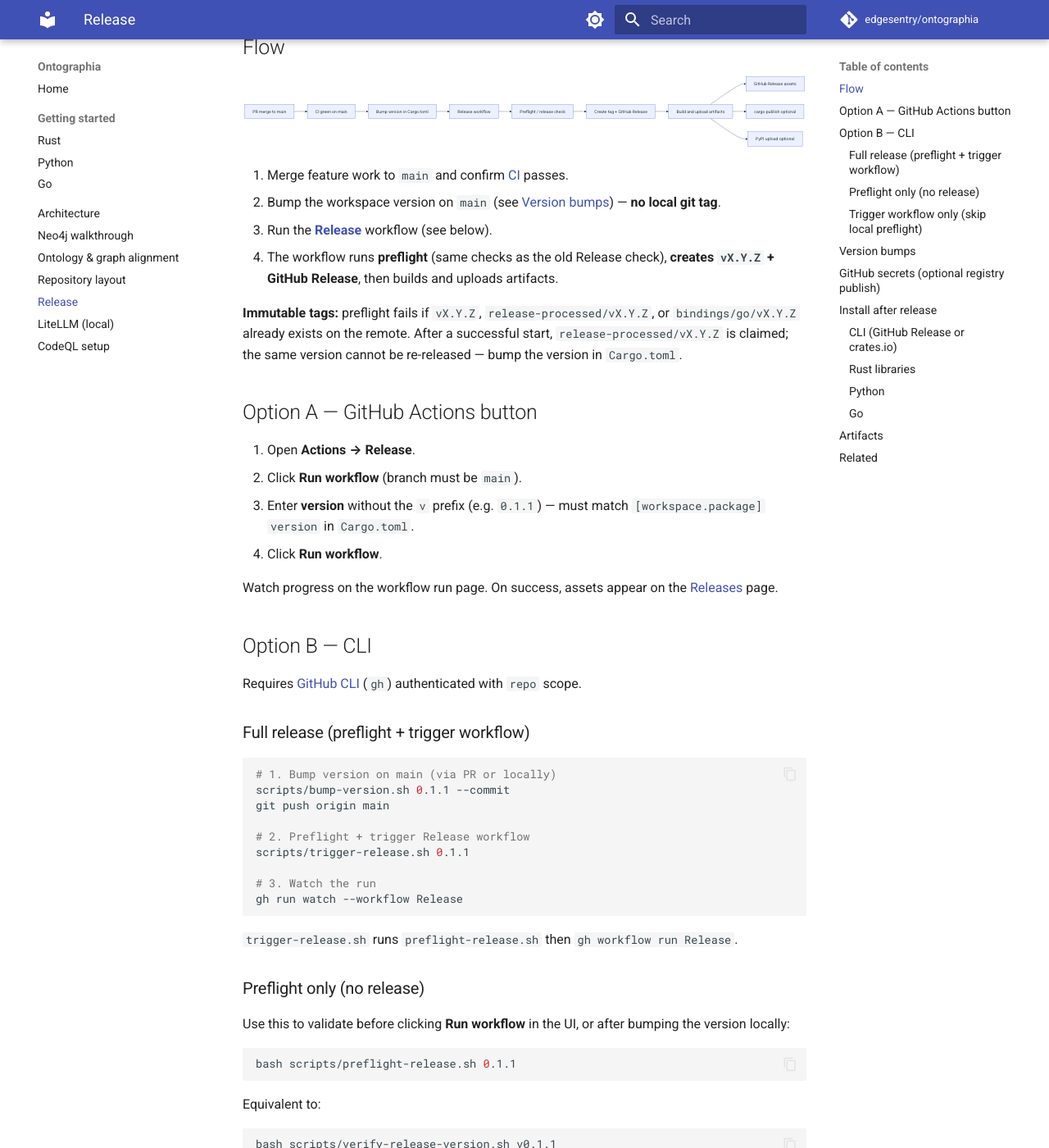
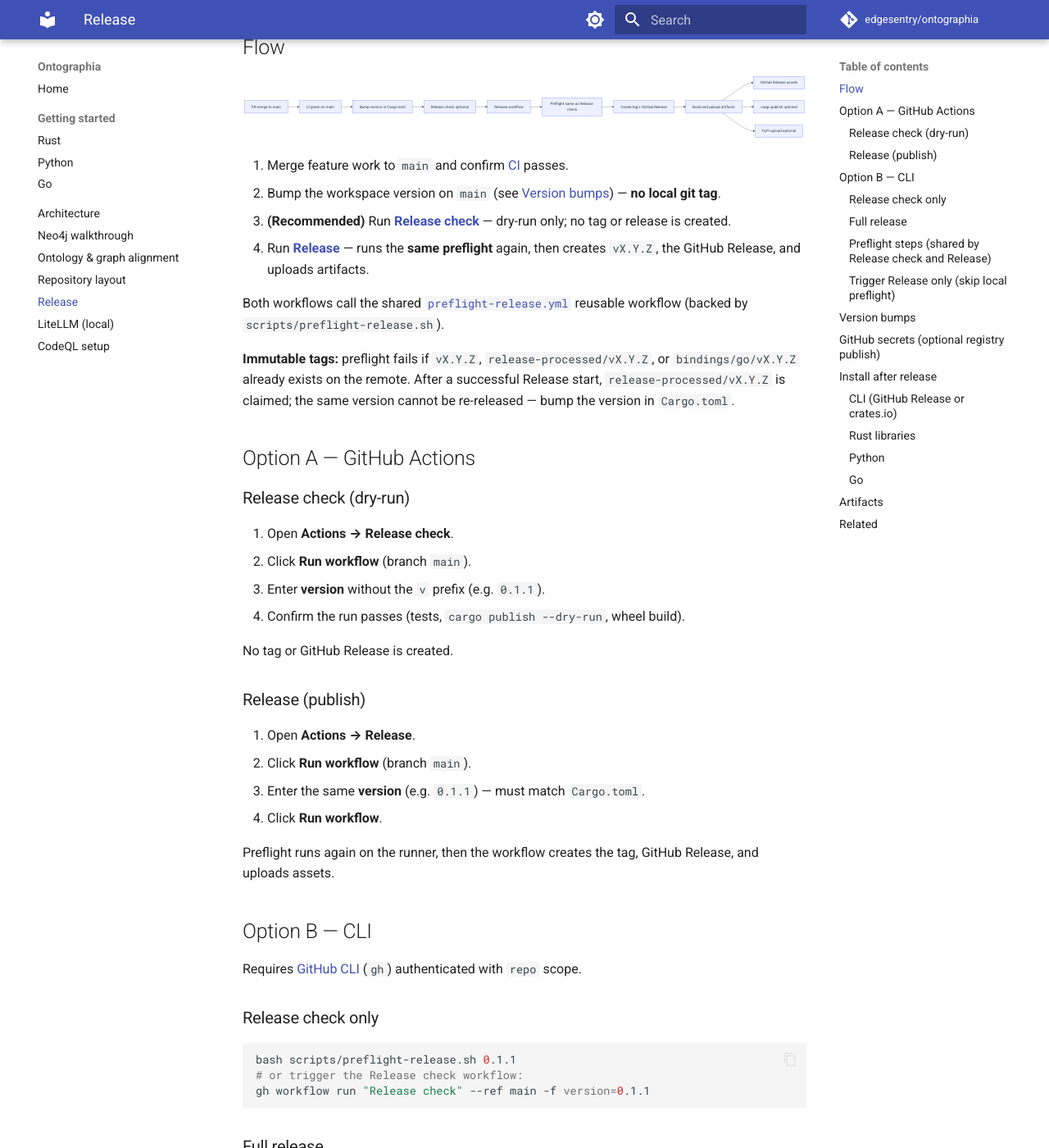
Before and after one commit to edgesentry/ontographia, an MkDocs documentation site: the page built from docs/release.md, in a window 1280 px wide and 1400 px high, scrolled down 231 px. Shown: the whole window at 82% size. Built offline with MkDocs 1.6.1 and Material for MkDocs 9.7.7, drawn with Linux system fonts in a browser that asks for light colours; comment, search, counter and statistics services are not loaded; some of the changed text lies outside the part shown.

Commit message:
Restore Release check workflow sharing preflight with Release.
Extract reusable preflight-release.yml so Release check (dry-run) and
Release (first stage) run identical validation via preflight-release.sh.

Co-authored-by: Cursor <cursoragent@cursor.com>

````diff
--- a/docs/release.md
+++ b/docs/release.md
@@ -8,8 +8,9 @@ Ontographia ships **Rust crates + CLI**, a **Python wheel** (PyPI), and **Go bin
 flowchart LR
   A[PR merge to main] --> B[CI green on main]
   B --> C[Bump version in Cargo.toml]
-  C --> D[Release workflow]
-  D --> E1[Preflight / release check]
+  C --> D[Release check optional]
+  D --> E[Release workflow]
+  E --> E1[Preflight same as Release check]
   E1 --> E2[Create tag + GitHub Release]
   E2 --> F[Build and upload artifacts]
   F --> G1[GitHub Release assets]
@@ -19,49 +20,66 @@ flowchart LR
 
 1. Merge feature work to `main` and confirm [CI](https://github.com/edgesentry/ontographia/actions/workflows/ci.yml) passes.
 2. Bump the workspace version on `main` (see [Version bumps](#version-bumps)) — **no local git tag**.
-3. Run the **[Release](https://github.com/edgesentry/ontographia/actions/workflows/release.yml)** workflow (see below).
-4. The workflow runs **preflight** (same checks as the old Release check), **creates `vX.Y.Z` + GitHub Release**, then builds and uploads artifacts.
+3. **(Recommended)** Run **[Release check](https://github.com/edgesentry/ontographia/actions/workflows/release-check.yml)** — dry-run only; no tag or release is created.
+4. Run **[Release](https://github.com/edgesentry/ontographia/actions/workflows/release.yml)** — runs the **same preflight** again, then creates `vX.Y.Z`, the GitHub Release, and uploads artifacts.
 
-**Immutable tags:** preflight fails if `vX.Y.Z`, `release-processed/vX.Y.Z`, or `bindings/go/vX.Y.Z` already exists on the remote. After a successful start, `release-processed/vX.Y.Z` is claimed; the same version cannot be re-released — bump the version in `Cargo.toml`.
+Both workflows call the shared [`preflight-release.yml`](https://github.com/edgesentry/ontographia/blob/main/.github/workflows/preflight-release.yml) reusable workflow (backed by `scripts/preflight-release.sh`).
 
-## Option A — GitHub Actions button
+**Immutable tags:** preflight fails if `vX.Y.Z`, `release-processed/vX.Y.Z`, or `bindings/go/vX.Y.Z` already exists on the remote. After a successful Release start, `release-processed/vX.Y.Z` is claimed; the same version cannot be re-released — bump the version in `Cargo.toml`.
+
+## Option A — GitHub Actions
+
+### Release check (dry-run)
+
+1. Open **Actions → Release check**.
+2. Click **Run workflow** (branch `main`).
+3. Enter **version** without the `v` prefix (e.g. `0.1.1`).
+4. Confirm the run passes (tests, `cargo publish --dry-run`, wheel build).
+
+No tag or GitHub Release is created.
+
+### Release (publish)
 
 1. Open **Actions → Release**.
-2. Click **Run workflow** (branch must be `main`).
-3. Enter **version** without the `v` prefix (e.g. `0.1.1`) — must match `[workspace.package] version` in `Cargo.toml`.
+2. Click **Run workflow** (branch `main`).
+3. Enter the same **version** (e.g. `0.1.1`) — must match `Cargo.toml`.
 4. Click **Run workflow**.
 
-Watch progress on the workflow run page. On success, assets appear on the [Releases](https://github.com/edgesentry/ontographia/releases) page.
+Preflight runs again on the runner, then the workflow creates the tag, GitHub Release, and uploads assets.
 
 ## Option B — CLI
 
 Requires [GitHub CLI](https://cli.github.com/) (`gh`) authenticated with `repo` scope.
 
-### Full release (preflight + trigger workflow)
+### Release check only
+
+```bash
+bash scripts/preflight-release.sh 0.1.1
+# or trigger the Release check workflow:
+gh workflow run "Release check" --ref main -f version=0.1.1
+```
+
+### Full release
 
 ```bash
 # 1. Bump version on main (via PR or locally)
 scripts/bump-version.sh 0.1.1 --commit
 git push origin main
 
-# 2. Preflight + trigger Release workflow
+# 2. (Recommended) dry-run
+bash scripts/preflight-release.sh 0.1.1
+# or: gh workflow run "Release check" --ref main -f version=0.1.1
+
+# 3. Preflight locally + trigger Release workflow
 scripts/trigger-release.sh 0.1.1
 
-# 3. Watch the run
+# 4. Watch the run
 gh run watch --workflow Release
 ```
 
-`trigger-release.sh` runs `preflight-release.sh` then `gh workflow run Release`.
+`trigger-release.sh` runs `preflight-release.sh` locally, then `gh workflow run Release`. The Release workflow still runs preflight on the runner.
 
-### Preflight only (no release)
-
-Use this to validate before clicking **Run workflow** in the UI, or after bumping the version locally:
-
-```bash
-bash scripts/preflight-release.sh 0.1.1
-```
-
-Equivalent to:
+### Preflight steps (shared by Release check and Release)
 
 ```bash
 bash scripts/verify-release-version.sh v0.1.1
@@ -69,13 +87,13 @@ bash scripts/verify-tag-not-exists.sh v0.1.1
 bash scripts/release-check.sh
 ```
 
-### Trigger workflow only (skip local preflight)
+(`preflight-release.sh` runs all three.)
+
+### Trigger Release only (skip local preflight)
 
 ```bash
 gh workflow run Release --ref main -f version=0.1.1
 ```
-
-The workflow always runs preflight on the runner; local preflight is optional but recommended.
 
 ## Version bumps
 
````
Also changed, not shown: scripts/README.md (+1 -1 lines), 4 other files.
